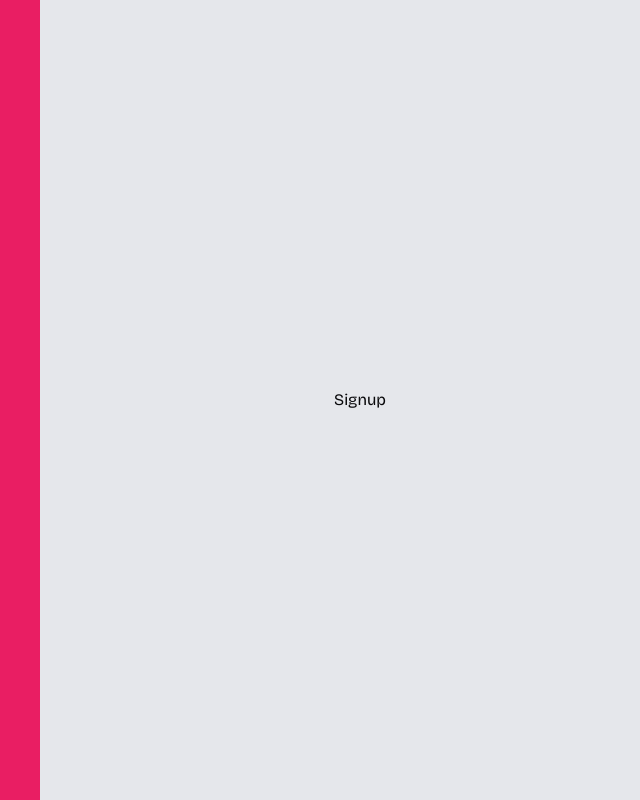
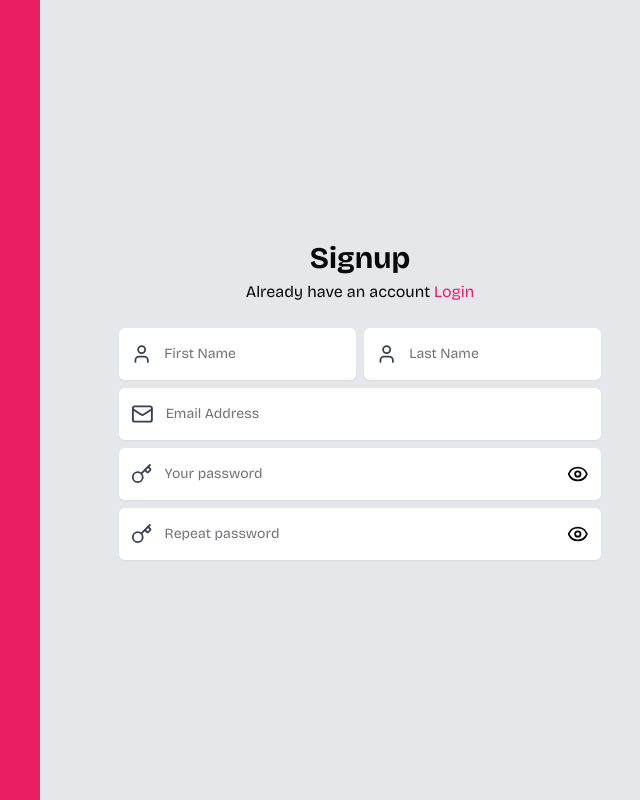
Before and after one commit to fisayo-dev/bookmark-hub, a Next.js app: page /signup in a window 1280 px wide. Shown: the whole page, without its empty margins (600-1240 px from the left). Built offline with nearby package versions, Linux system fonts and the light colour scheme.

Commit message:
creating signup form

```diff
--- a/app/(form)/signup/page.tsx
+++ b/app/(form)/signup/page.tsx
@@ -1,6 +1,55 @@
+import { Input } from "@/components/ui/input"
+import { Lock } from "iconsax-react"
+import { Eye, Key, LockIcon, Mail, User } from "lucide-react"
+import Link from "next/link"
+
 const page = () => {
   return (
-    <div>Signup</div>
+    <div className="grid gap-6">
+      <div className="grid gap-1 text-center">
+        <h2 className="font-bold text-3xl">Signup</h2>
+        <div className="flex items-center gap-1 justify-center">
+          <p>Already have an account</p>
+          <Link href="/login" className="color-pink hover:underline ">Login</Link>
+          </div>
+      </div>
+      <div className="grid gap-2">
+        <div className="grid gap-2 grid-cols-2">
+          <div className="p-3 border-1 rounded-md bg-white shadow-sm">
+            <div className="flex items-center">
+              <User className="text-gray-700"/>
+              <Input placeholder="First Name" type="text"/>
+            </div>
+          </div>
+          <div className="p-3 border-1 rounded-md bg-white shadow-sm">
+            <div className="flex items-center">
+              <User className="text-gray-700"/>
+              <Input placeholder="Last Name" type="text"/>
+            </div>
+          </div>
+        </div>
+        <div className="p-3 border-1 rounded-md bg-white shadow-sm">
+            <div className="flex items-center">
+              <Mail className="text-gray-700"/>
+              <Input placeholder="Email Address" type="email"/>
+            </div>
+        </div>
+        <div className="p-3 border-1 rounded-md bg-white shadow-sm">
+            <div className="flex items-center">
+              <Key className="text-gray-700"/>
+              <Input placeholder="Your password" type="password" />
+              <Eye />
+            </div>
+        </div>
+        <div className="p-3 border-1 rounded-md bg-white shadow-sm">
+            <div className="flex items-center">
+              <Key className="text-gray-700"/>
+              <Input placeholder="Repeat password" type="password"/>
+                <Eye />
+            </div>
+          </div>
+      </div>
+    </div>
   )
 }
 
```
